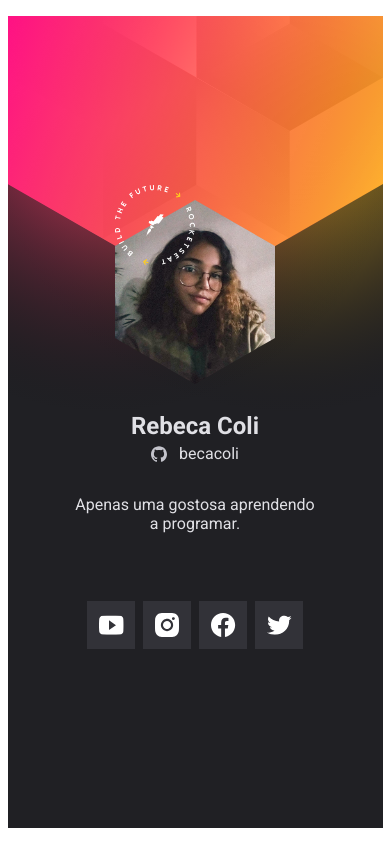
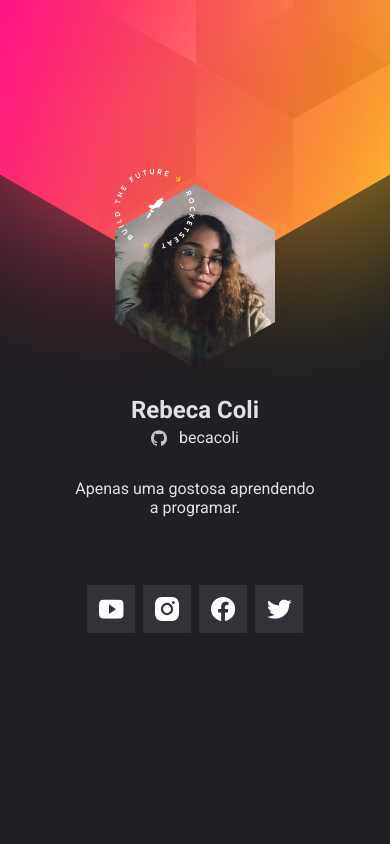
Before and after one commit to becacoli/nlwheat, a plain HTML site: page index.html in a window 390 px wide. Drawn offline with Linux system fonts and the light colour scheme; no server answers.

Commit message:
adding config mobile

```diff
--- a/index.html
+++ b/index.html
@@ -1,7 +1,10 @@
 <!DOCTYPE html>
 
-<html>
+<html lang="pt-BR">
   <head>
+    <meta charset="UTF-8" />
+    <meta name="viewport" content="width=device-width, initial-scale=1.0" />
+
     <title>Rebeca Coli - DoWhile 2021</title>
 
     <link rel="stylesheet" href="style.css" />
--- a/style.css
+++ b/style.css
@@ -18,9 +18,10 @@ body {
 }
 
 main {
-  background: url(images/background.svg);
-  width: 375px;
-  height: 812px;
+  background: url(images/background.svg) no-repeat center/cover;
+  width: 100vw;
+  min-height: 812px;
+  height: 100vh;
 }
 
 .container {
```
